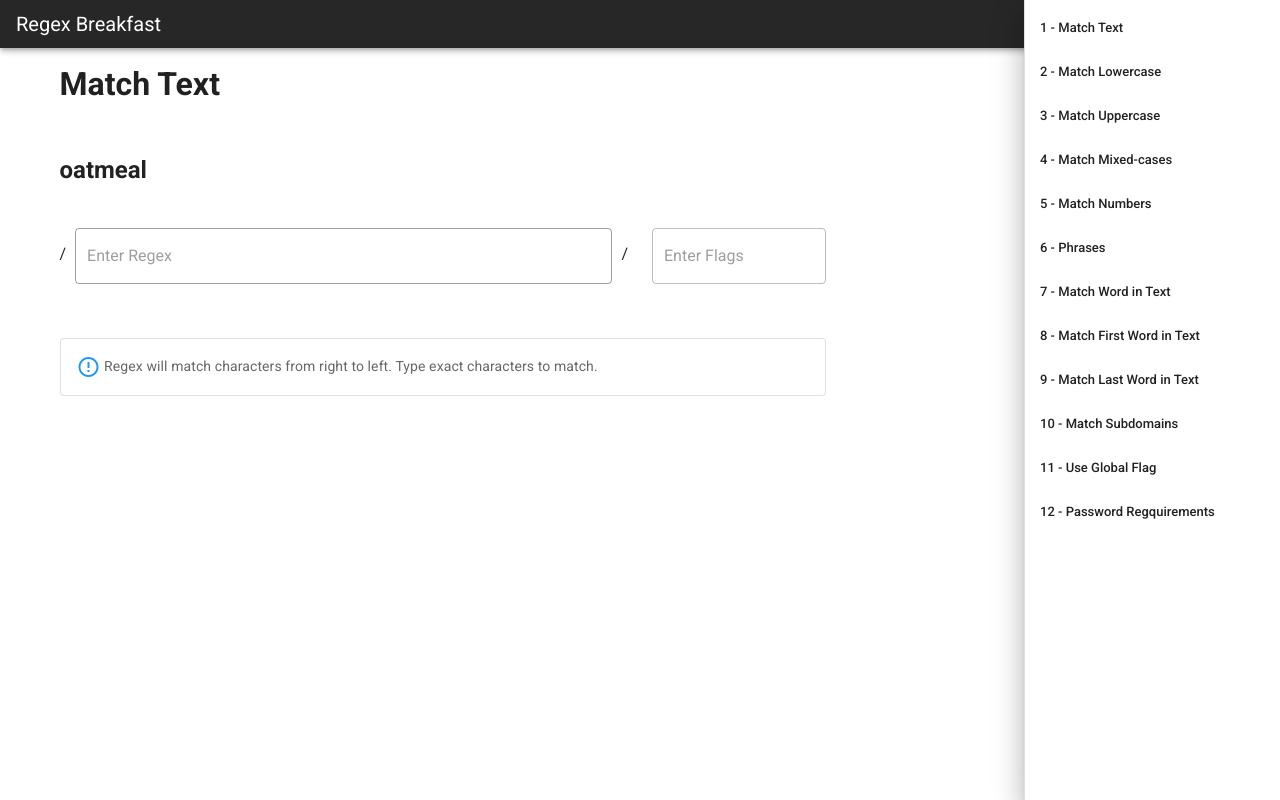
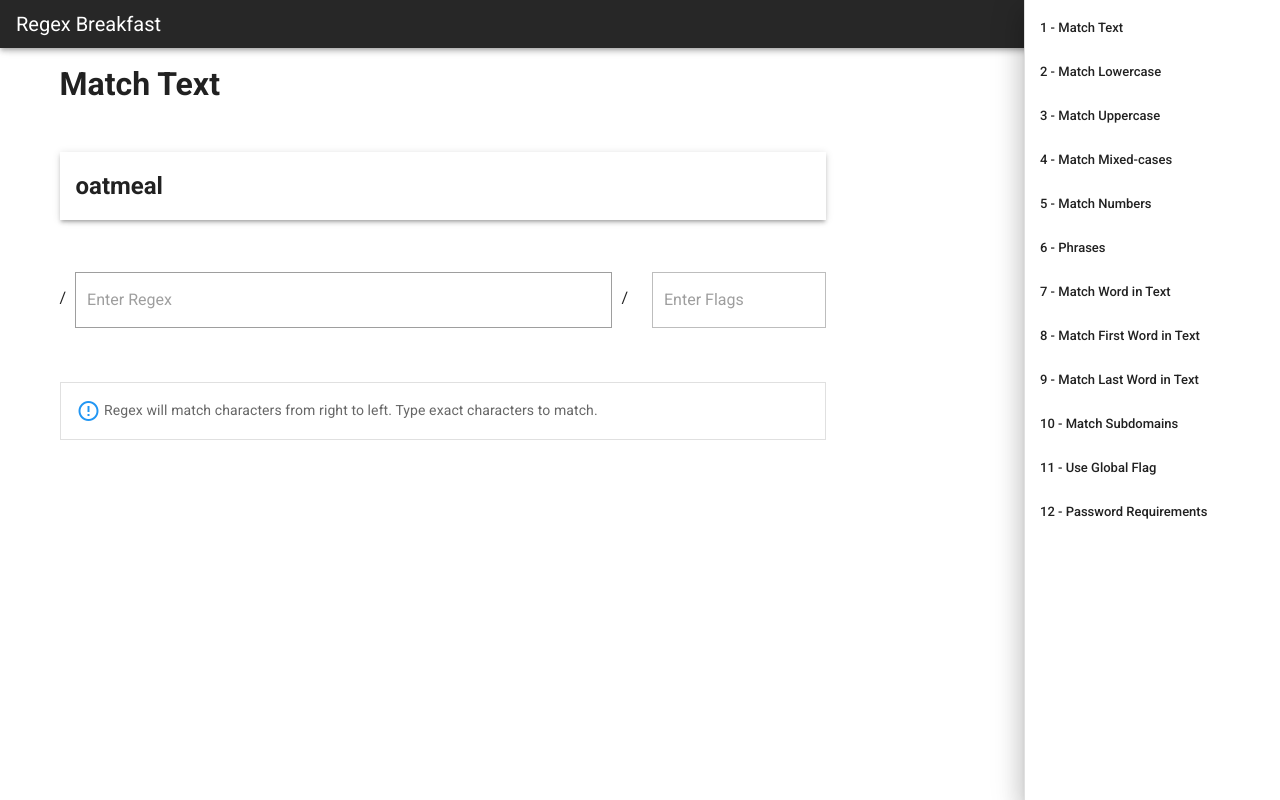
Before and after one commit to faraday-academy/regex-bfast, a Vue app: page /#/1 in a window 1280 px wide. Built offline with nearby package versions, Linux system fonts and the light colour scheme.

Commit message:
code from livestream #8

```diff
--- a/src/components/Body.vue
+++ b/src/components/Body.vue
@@ -7,8 +7,8 @@
         </v-col>
       </v-row>
       <v-row cols="12">
-        <v-col>
-          <h2
+        <v-col class="my-5">
+          <!-- <h2
             v-html="$options.filters.highlightFilter(
               $store.getters.currentChallenge.fullText,
               userRegex,
@@ -17,6 +17,21 @@
             )"
             class="mt-5 mb-4"
             style="white-space: pre;"
+
+          >
+
+          </h2> -->
+          <h2
+            v-for="(text, i) in $store.getters.currentChallenge.fullText"
+            :key="text + i"
+            v-html="$options.filters.highlightFilter(
+              text,
+              userRegex,
+              userFlags,
+              $style
+            )"
+            style="white-space: pre;"
+            class="elevation-3 pa-4 mb-2"
           >
           </h2>
         </v-col>
@@ -57,6 +72,7 @@
         <v-col cols="12">
           <v-card
             outlined
+            tile
           >
             <v-card-text>
               <v-icon color="info">mdi-alert-circle-outline</v-icon>
@@ -116,9 +132,20 @@ export default {
       }
     },
     nextChallenge() {
+      const { fullText, toMatch, flags, forbiddenPatterns } = this.$store.getters.currentChallenge
+
+      let forbidden = forbiddenPatterns.some((value) => {
+        return this.userRegex.includes(value)
+      })
+      if (forbidden) {
+        this.snackColor = 'warning'
+        this.snackMessage = 'You are using a Regex Pattern that is outside of the scope of this challenge. Please refactor.'
+        this.snackbar = true
+        return false
+      }
+
       let currentIndex = this.$store.state.currentIndex
       let regex = new RegExp(this.userRegex, this.userFlags)
-      const { fullText, toMatch, flags } = this.$store.getters.currentChallenge
       let unmatched = []
       let valid = false
 
@@ -159,3 +186,8 @@ export default {
 .highlight
   background-color: yellow
 </style>
+
+<style lang="sass">
+.v-text-field fieldset, .v-text-field .v-input__control, .v-text-field div.v-input__slot
+  border-radius: 0
+</style>
--- a/src/components/TopBar.vue
+++ b/src/components/TopBar.vue
@@ -9,7 +9,7 @@
 
       <v-spacer></v-spacer>
 
-      <v-btn outlined @click="drawer = true">
+      <v-btn outlined tile @click="drawer = true">
         Challenges
       </v-btn>
     </v-app-bar>
--- a/src/data/challenges.js
+++ b/src/data/challenges.js
@@ -1,85 +1,97 @@
 export default [
   {
     name: 'Match Text',
-    fullText: 'oatmeal',
+    fullText: ['oatmeal'],
     toMatch: ['oatmeal'],
+    forbiddenPatterns: ['.'],
     flags: '',
     info: 'Regex will match characters from right to left. Type exact characters to match.'
   },
   {
     name: 'Match Lowercase',
-    fullText: 'toast',
+    fullText: ['toast'],
     toMatch: ['toast'],
+    forbiddenPatterns: ['.'],
     flags: '',
-    info: 'Use a capture group for lowercase letters: [a-z].'
+    info: 'Use a capture group for lowercase letters: [a-z]+.'
   },
   {
     name: 'Match Uppercase',
-    fullText: 'TOAST',
+    fullText: ['TOAST'],
     toMatch: ['TOAST'],
+    forbiddenPatterns: ['.'],
     flags: '',
-    info: 'Use a capture group for uppercase letters: [A-Z].'
+    info: 'Use a capture group for uppercase letters: [A-Z]+.'
   },
   {
     name: 'Match Mixed-cases',
-    fullText: 'Avocado',
+    fullText: ['Avocado'],
     toMatch: ['Avocado'],
+    forbiddenPatterns: ['.'],
     flags: '',
-    info: 'Use a capture group for uppercase letters: [A-Za-z].'
+    info: 'Use a capture group for uppercase letters: [A-Za-z]+.'
   },
   {
     name: 'Match Numbers',
-    fullText: '12345',
+    fullText: ['12345'],
     toMatch: ['12345'],
+    forbiddenPatterns: ['.'],
     flags: '',
-    info: 'Use a capture group for numbers: [0-9].'
+    info: 'Use a capture group for numbers: [0-9]+.'
   },
   {
     name: 'Phrases',
-    fullText: 'Avocado toast is awesome',
+    fullText: ['Avocado toast is awesome'],
     toMatch: ['Avocado toast is awesome'],
+    forbiddenPatterns: ['.'],
     flags: '',
     info: 'You can match the spaces in a string as well by just adding the space character in your regex. Match with spaces: [A-Z a-z].'
   },
   {
     name: 'Match Word in Text',
-    fullText: 'Vermont Maple Syrup',
+    fullText: ['Vermont Maple Syrup'],
     toMatch: ['Maple'],
+    forbiddenPatterns: ['.'],
     flags: '',
     info: 'You can use regex to match one part of a string. In this case, use the techniques you have learned in previous lessons to match the word, "Maple".'
   },
   {
     name: 'Match First Word in Text',
-    fullText: 'Vermont Maple Syrup',
+    fullText: ['Vermont Maple Syrup', 'Maple Syrup from Vermont', 'Vermont has the Best Syrup', 'Who likes Vermont Syrup?'],
+    forbiddenPatterns: ['.'],
     toMatch: ['Vermont'],
-    flags: '',
+    flags: 'g',
     info: 'You can use regex to match only what\'s at the beginning of a string. Use the \'^\' at the start of your regex to match the word, "Vermont".'
   },
   {
     name: 'Match Last Word in Text',
-    fullText: 'Vermont Maple Syrup',
+    fullText: ['Vermont Maple Syrup'],
     toMatch: ['Syrup'],
+    forbiddenPatterns: ['.'],
     flags: '',
     info: 'You can use regex to match one part of a string. In this case, use the techniques you have learned in previous lessons to match the word, "Maple".'
   },
   {
     name: 'Match Subdomains',
-    fullText: 'http://example.com\nhttps://mysite.example.com\nhttps://www.example.com\nhttp://blog.example.com',
+    fullText: ['http://example.com\nhttps://mysite.example.com\nhttps://www.example.com\nhttp://blog.example.com'],
     toMatch: ['https://mysite.example.com', 'http://blog.example.com'],
+    forbiddenPatterns: ['.'],
     flags: 'g',
     info: 'Match only the subdomains and not the domains without a subdomain. \'www\' counts as part of the domain and not a subdomain. Your regex should match both http and https.'
   },
   {
     name: 'Use Global Flag',
-    fullText: 'This plate is larger than that plate.',
+    fullText: ['This plate is larger than that plate.'],
     toMatch: ['plate'],
+    forbiddenPatterns: ['.'],
     flags: 'g',
     info: 'You can use regex to match a string multiple times...'
   },
   {
-    name: 'Password Regquirements',
-    fullText: 'Abc$123\n123Abc_zyx\nDunkin_donuts\nBreakfast_is_gre@t',
+    name: 'Password Requirements',
+    fullText: ['Abc$123\n123Abc_zyx\nDunkin_donuts\nBreakfast_is_gre@t'],
     toMatch: ['123Abc_zyx', 'Breakfast_is_gre@t'],
+    forbiddenPatterns: ['.'],
     flags: 'g',
     info: 'What\'s an important part of any healthy breakfast? Good password requirements! Use regex to select only the passwords that match the following criteria: 1 Uppercase, 1 Lowercase, 1 Number, 1 Special Character, At Least 10 Characters Long.'
   }
```
